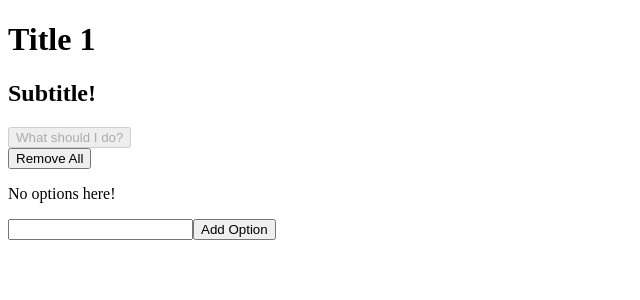
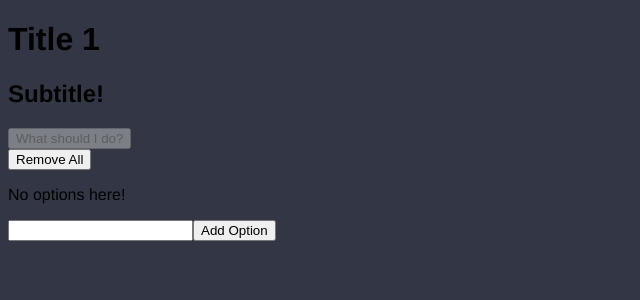
Before and after one commit to abuuzayr/pilihan, a Gatsby app: page / in a window 1280 px wide. Shown: the top 300 px of the page, without its empty margins (0-640 px from the left). Built offline with nearby package versions, Linux system fonts and the light colour scheme.

Commit message:
Add global css

```diff
--- /dev/null
+++ b/gatsby-browser.js
@@ -0,0 +1 @@
+import "./src/styles/global.css"
--- /dev/null
+++ b/src/styles/global.css
@@ -0,0 +1,34 @@
+html {
+  font-size: 62.5%;
+
+  /* Colors */
+
+  --off-black: #20222b;
+  --dark-blue: #333745;
+  --blue: #3c4251;
+  --light-blue: #464b5e;
+  --off-white: #a5afd7;
+  --purple: #8357c5;
+
+  /* Spacing */
+
+  --s-size: 1.2rem;
+  --m-size: 1.6rem;
+  --l-size: 3.2rem;
+  --xl-size: 4.8rem;
+  --desktop-breakpoint: 45rem;
+}
+
+body {
+  background: var(--dark-blue);
+  font-family: Helvetica, Arial, sans-serif;
+  font-size: var(--m-size);
+}
+
+button {
+  cursor: pointer;
+}
+
+button:disabled {
+  cursor: default;
+}
```
